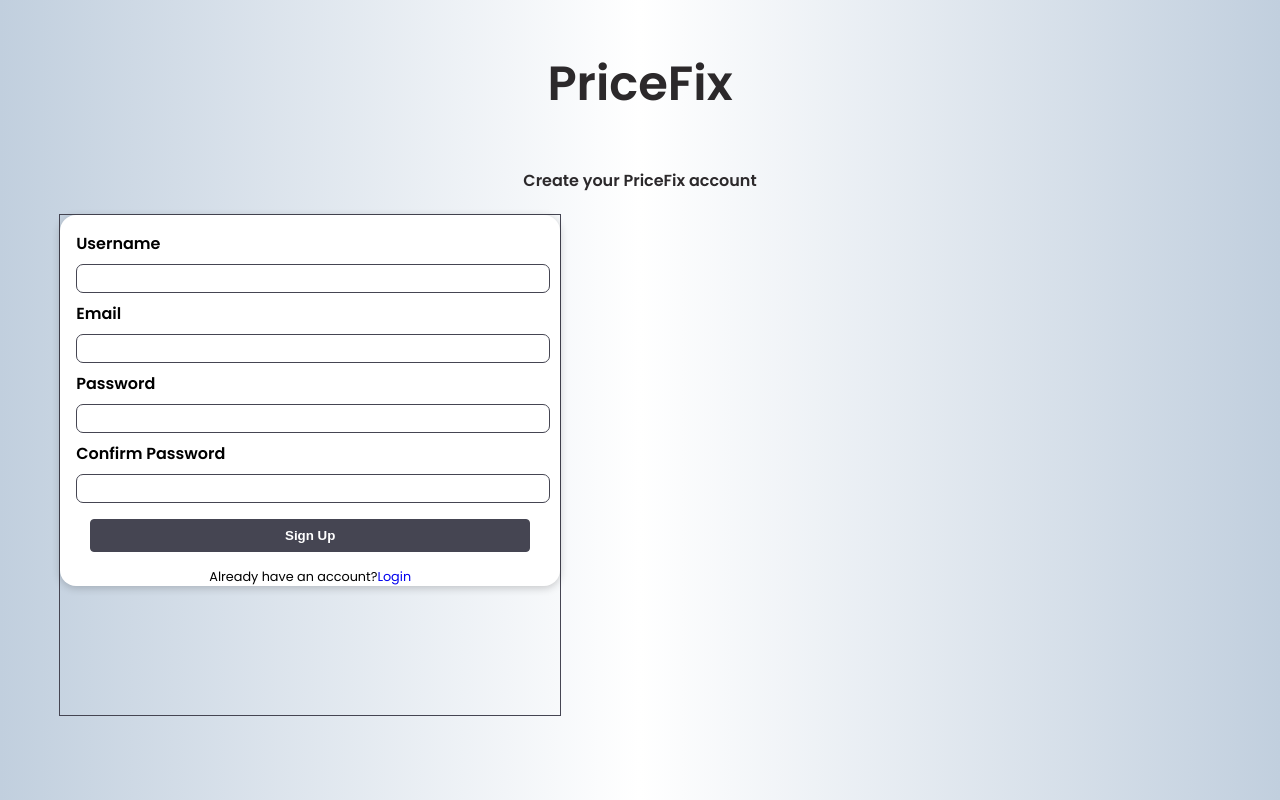
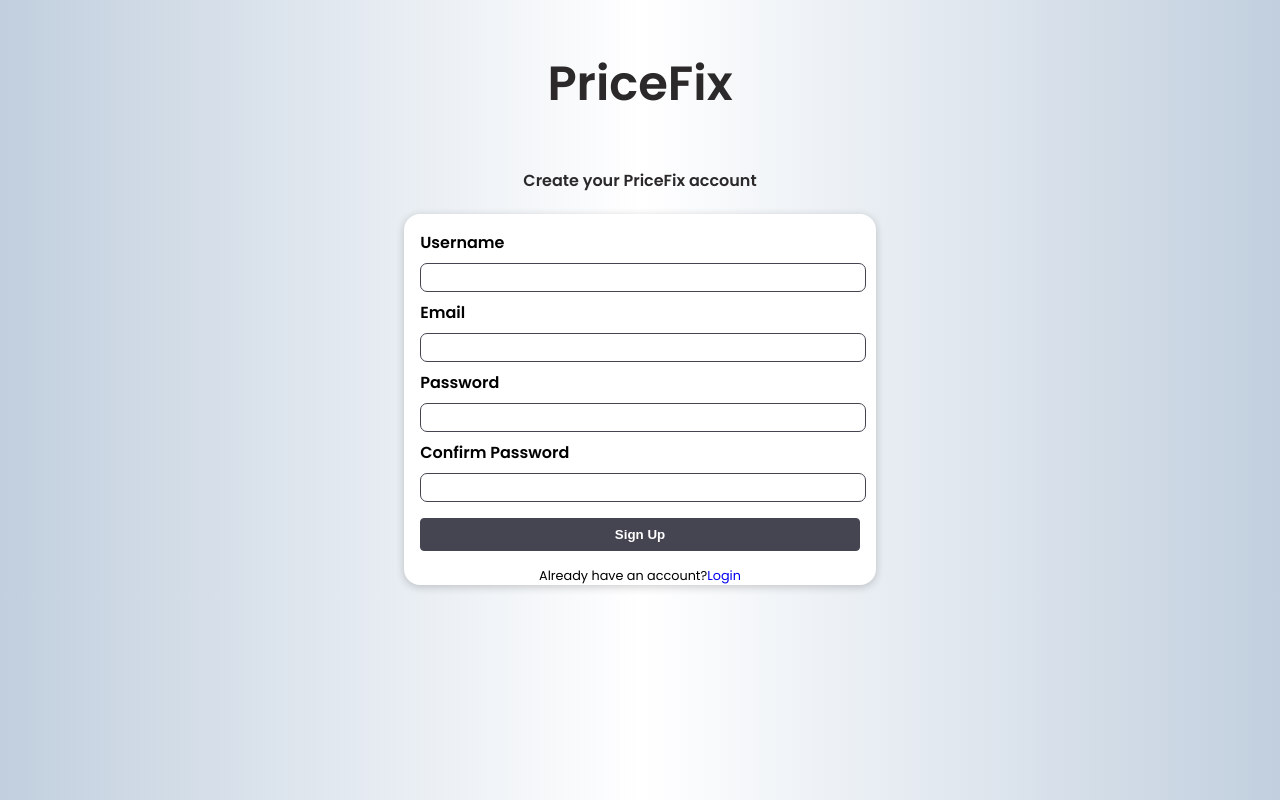
Before and after one commit to jinyangp/app_frontend, a React (Create React App) app: page /sign-up in a window 1280 px wide. Built offline with nearby package versions, Linux system fonts and the light colour scheme; the HTML template or start-up script is replaced by a standard one.

Commit message:
redirect successful after signup

```diff
--- a/src/components/authentication/LogInForm.js
+++ b/src/components/authentication/LogInForm.js
@@ -17,12 +17,15 @@
     const enteredUsernameEmail = usernameEmailInputRef.current.value;
     const enteredPassword = passwordInputRef.current.value;
 
+    console.log(enteredUsernameEmail);
+    console.log(enteredPassword);
     //query the DB
 
     //redirect to main page
   }
 
   return (
+    <div className={classes.formContainer}>
       <Card>
         <form className={classes.form} onSubmit={submitHandler}>
           <div className={classes.control}>
@@ -55,6 +58,7 @@
           <Link to="/sign-up">Sign Up</Link>
         </div>
       </Card>
+    </div>
   );
 }
 
--- a/src/components/authentication/LogInForm.module.css
+++ b/src/components/authentication/LogInForm.module.css
@@ -1,5 +1,14 @@
 .centralise {
   font-size: 80%;
+  margin-left: auto;
+  margin-right: auto;
+  justify-content: center;
+  display: flex;
+  align-items: center;
+}
+
+.formContainer {
+  width: 500px;
   margin-left: auto;
   margin-right: auto;
   justify-content: center;
--- a/src/components/authentication/NewSignUpForm.module.css
+++ b/src/components/authentication/NewSignUpForm.module.css
@@ -8,9 +8,12 @@
 }
 
 .formContainer {
-  height: 500px;
   width: 500px;
-  border: 1px solid #454552;
+  margin-left: auto;
+  margin-right: auto;
+  justify-content: center;
+  display: flex;
+  align-items: center;
 }
 
 .errortext {
--- a/src/helper/Utils.js
+++ b/src/helper/Utils.js
@@ -24,4 +24,8 @@
   }
 };
 
+// Utils.getApi = function (endPoint) {
+//   const url = baseUrl + endPoint;
+// };
+
 export default Utils;
--- a/src/pages/SignUp.js
+++ b/src/pages/SignUp.js
@@ -1,14 +1,19 @@
+import { useNavigate } from "react-router-dom";
 import NewSignUpForm from "../components/authentication/NewSignUpForm";
 import Utils from "../helper/Utils";
 
 function SignUp() {
+  // const [isAuth, setIsAuth] = useState(false);
+  const navigate = useNavigate();
   const onSignUpHandler = (userData) => {
     // Receive my user data from argument userData
     // Make an API request
     Utils.postApi("/users/signup", userData)
       .then((res) => {
-        console.log("my results is");
+        console.log("whole res object is");
         console.log(res);
+        console.log("res status is");
+        console.log(res.status);
 
         // Not successful - display an error message
         if (res.status === 500) {
@@ -17,8 +22,9 @@
 
         // user created successfully,
         else if (res.status === 201) {
-          console.log("success");
+          console.log("successful signup");
           // redirect to login page
+          navigate("/login");
         }
         // Do something based on my results
       })
```
Also changed, not shown: src/components/authentication/NewSignUpForm.js (+1 -7 lines). Lines whose indentation alone changed are shown as unchanged.
